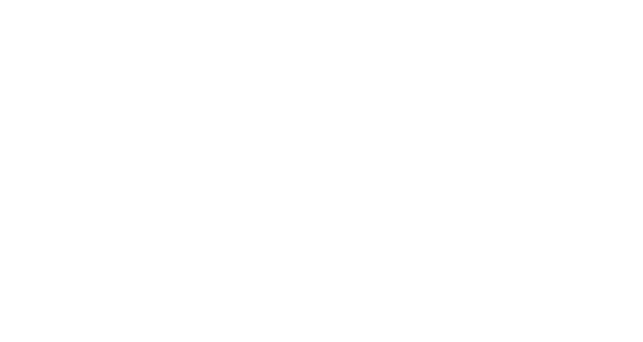
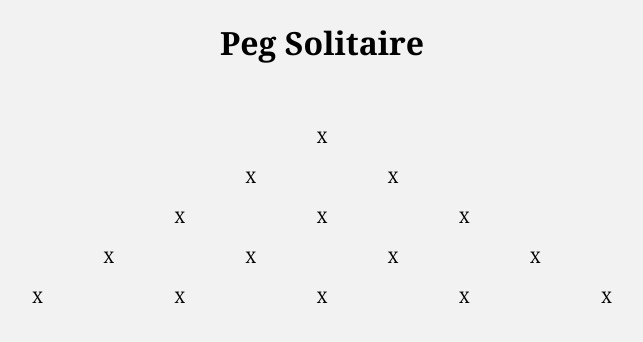
Before and after one commit to WrenParker/PegSolitaire, a plain HTML site: page index.html in a window 1280 px wide. Shown: the whole page, without its empty margins (318-961 px from the left). Drawn offline with Linux system fonts and the light colour scheme.

Commit message:
Board created

```diff
--- a/index.html
+++ b/index.html
@@ -3,9 +3,69 @@
 <head>
     <meta charset="UTF-8">
     <meta name="viewport" content="width=device-width, initial-scale=1.0">
+    <link rel="stylesheet" href="style.css"/>
     <title>Document</title>
 </head>
 <body>
-
+    <h1 class="header">Peg Solitaire</h1>
+    <div class="board-wrapper">
+        <div class="board">
+            <div class="row">
+                <div id="A1" style="grid-column: 5;">
+                    X
+                </div>
+            </div>
+            <div class="row row-two">
+                <div id="B1" style="grid-column: 4;">
+                    X
+                </div>
+                <div id="B2" style="grid-column: 6;">
+                    X
+                </div>
+            </div>
+            <div class="row">
+                <div id="C1" style="grid-column: 3;">
+                    X
+                </div>
+                <div id="C2" style="grid-column: 5;">
+                    X
+                </div>
+                <div id="C3" style="grid-column: 7;">
+                    X
+                </div>
+            </div>
+            <div class="row">
+                <div id="D1" style="grid-column: 2;">
+                    X
+                </div>
+                <div id="D2" style="grid-column: 4;">
+                    X
+                </div>
+                <div id="D3" style="grid-column: 6;">
+                    X
+                </div>
+                <div id="D4" style="grid-column: 8;">
+                    X
+                </div>
+            </div>
+            <div class="row">
+                <div id="E1" style="grid-column: 1;">
+                    X
+                </div>
+                <div id="E2" style="grid-column: 3;">
+                    X
+                </div>
+                <div id="E3" style="grid-column: 5;">
+                    X
+                </div>
+                <div id="E4" style="grid-column: 7;">
+                    X
+                </div>
+                <div id="E5" style="grid-column: 9;">
+                    X
+                </div>
+            </div>
+        </div>
+    </div>
 </body>
 </html>
--- a/style.css
+++ b/style.css
@@ -0,0 +1,28 @@
+*{
+    font-family: Georgia;
+    background-color: #f2f2f2;
+}
+
+.header{
+    text-align: center;
+}
+
+.board-wrapper{
+    padding-top: 5vh;
+    text-align: center;
+    display: grid;
+    justify-content: center;
+
+}
+
+.board {
+    grid-template-rows: repeat(1fr, 5);
+    width: 50vw;
+}
+
+.row {
+    display:grid;
+    height: 5vh;
+    padding-left: ;
+    grid-template-columns: repeat(9, minmax(0, 1fr));
+}
```
